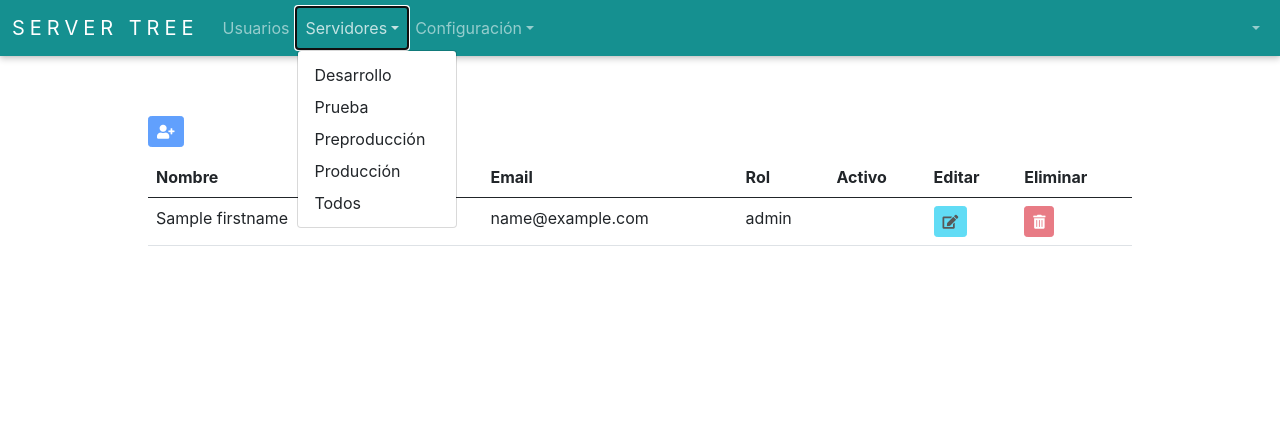
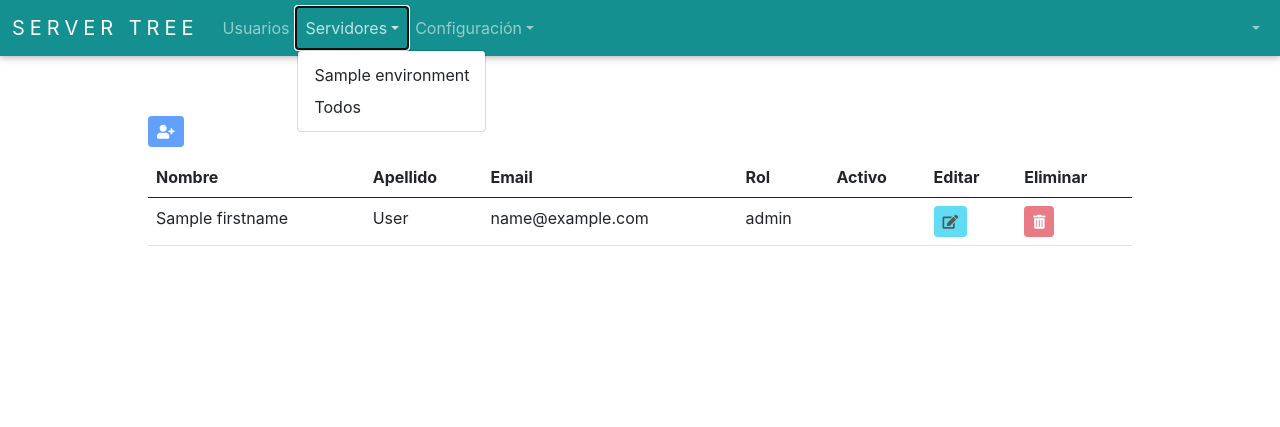
Before and after one commit to damian-ontivero/servertree, a Python web app: template app/auth/templates/user.html in a window 1280 px wide, after a click on "Servidores". Shown: the top 427 px of the page. Run offline with Jinja, Linux system fonts and the light colour scheme; the template is opened without the code that fills it: most values are stand-ins (such as "Sample title", 1, 10 or a date in 2020); form fields are guessed from the names that the template uses; some libraries are stand-ins or nearby versions.

Commit message:
setting module

```diff
--- a/app/auth/routes.py
+++ b/app/auth/routes.py
@@ -8,6 +8,7 @@ from . import auth_bp
 from .forms import LoginForm, UserForm
 from .models import User, Role
 from .decorators import admin_required
+from app.environments.models import Environment
 
 @auth_bp.route('/login', methods=['GET', 'POST'])
 def login():
@@ -46,8 +47,9 @@ def load_user(user_id):
 @login_required
 def get_user_all():
     data = db.session.query(User, Role).join(Role).all()
+    environments = Environment.get_all()
     user_form = UserForm()
-    return render_template('user.html', data=data, user_form=user_form)
+    return render_template('user.html', data=data, environments=environments, user_form=user_form)
 
 @auth_bp.route('/get_user', methods=['GET', 'POST'])
 @login_required
--- a/app/auth/templates/user.html
+++ b/app/auth/templates/user.html
@@ -4,6 +4,12 @@
 {% block title %}Usuarios{% endblock %}
 
 {% block header %} - Usuarios{% endblock %}
+
+{% block environments %}
+{% for environment in environments %}
+  <li><a class="dropdown-item" href="{{ url_for('server.get_server_by_env', server_env=environment.id) }}">{{ environment.name }}</a></li>
+{% endfor %}
+{% endblock%}
 
 {% block content %}
 <!-- JavaScript -->
--- a/app/connection_type/__init__.py
+++ b/app/connection_type/__init__.py
@@ -0,0 +1,5 @@
+from flask import Blueprint
+
+connection_type_bp = Blueprint('connection_type', __name__, url_prefix='/connection_type', template_folder='templates')
+
+from . import routes
--- a/app/environments/__init__.py
+++ b/app/environments/__init__.py
@@ -0,0 +1,5 @@
+from flask import Blueprint
+
+environment_bp = Blueprint('environment', __name__, url_prefix='/environment', template_folder='templates')
+
+from . import routes
--- a/app/operating_systems/__init__.py
+++ b/app/operating_systems/__init__.py
@@ -0,0 +1,5 @@
+from flask import Blueprint
+
+operating_system_bp = Blueprint('operating_system', __name__, url_prefix='/operating_system', template_folder='templates')
+
+from . import routes
--- a/app/server/routes.py
+++ b/app/server/routes.py
@@ -20,22 +20,24 @@ Server management
 @login_required
 def get_server_all():
     data = db.session.query(Server, Environment, OperatingSystem).join(Environment, OperatingSystem).all()
+    environments = Environment.get_all()
     server_form = ServerForm()
     access_form = AccessForm()
     service_form = ServiceForm()
     user_form = UserForm()
-    return render_template('server.html', data=data, server_form=server_form, access_form=access_form, service_form=service_form, user_form=user_form)
+    return render_template('server.html', data=data, environments=environments, server_form=server_form, access_form=access_form, service_form=service_form, user_form=user_form)
 
 @server_bp.route('/get_server_by_env/<int:server_env>', methods=['GET', 'POST'])
 @login_required
 @admin_required
 def get_server_by_env(server_env):
     data = db.session.query(Server, Environment, OperatingSystem).join(Environment, OperatingSystem).filter(Server.environment_id==server_env).all()
+    environments = Environment.get_all()
     server_form = ServerForm()
     access_form = AccessForm()
     service_form = ServiceForm()
     user_form = UserForm()
-    return render_template('server.html', data=data, server_form=server_form, access_form=access_form, service_form=service_form, user_form=user_form)
+    return render_template('server.html', data=data, environments=environments, server_form=server_form, access_form=access_form, service_form=service_form, user_form=user_form)
 
 @server_bp.route('/get_server_by_id', methods=['GET', 'POST'])
 @login_required
--- a/app/server/templates/server.html
+++ b/app/server/templates/server.html
@@ -4,6 +4,12 @@
 {% block title %}Servidores{% endblock %}
 
 {% block header %} - Servidores{% endblock %}
+
+{% block environments %}
+{% for environment in environments %}
+  <li><a class="dropdown-item" href="{{ url_for('server.get_server_by_env', server_env=environment.id) }}">{{ environment.name }}</a></li>
+{% endfor %}
+{% endblock %}
 
 {% block content %}
 <!-- JavaScript -->
--- a/app/templates/base.html
+++ b/app/templates/base.html
@@ -41,10 +41,7 @@
               <li class="nav-item dropdown">
                   <a class="nav-link dropdown-toggle" href="#" id="navbarDropdown" role="button" data-bs-toggle="dropdown" aria-expanded="false">Servidores</a>
                   <ul class="dropdown-menu" aria-labelledby="navbarDropdown">
-                      <li><a class="dropdown-item" href="{{ url_for('server.get_server_by_env', server_env=1) }}">Desarrollo</a></li>
-                      <li><a class="dropdown-item" href="{{ url_for('server.get_server_by_env', server_env=2) }}">Prueba</a></li>
-                      <li><a class="dropdown-item" href="{{ url_for('server.get_server_by_env', server_env=3) }}">Preproducción</a></li>
-                      <li><a class="dropdown-item" href="{{ url_for('server.get_server_by_env', server_env=4) }}">Producción</a></li>
+                      {% block environments %}{% endblock %}
                       <li><a class="dropdown-item" href="{{ url_for('server.get_server_all') }}">Todos</a></li>
                   </ul>
               </li>
@@ -53,6 +50,7 @@
                   <ul class="dropdown-menu" aria-labelledby="navbarDropdown">
                       <li><a class="dropdown-item" href="#">Entornos</a></li>
                       <li><a class="dropdown-item" href="#">Sistemas operativos</a></li>
+                      <li><a class="dropdown-item" href="#">Tipos de conexión</a></li>
                   </ul>
               </li>
           </ul>
```
Also changed, not shown: app/connection_type/forms.py (+7 -0 lines), app/environments/forms.py (+7 -0 lines), app/operating_systems/forms.py (+8 -0 lines), README.md, app/servertree.db.
